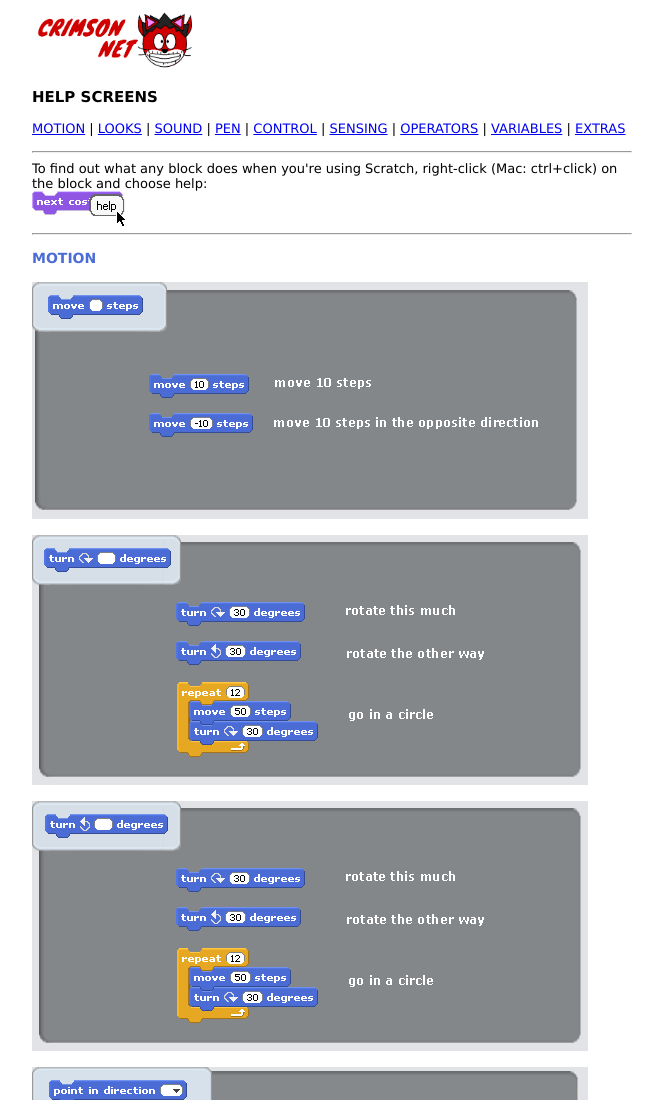
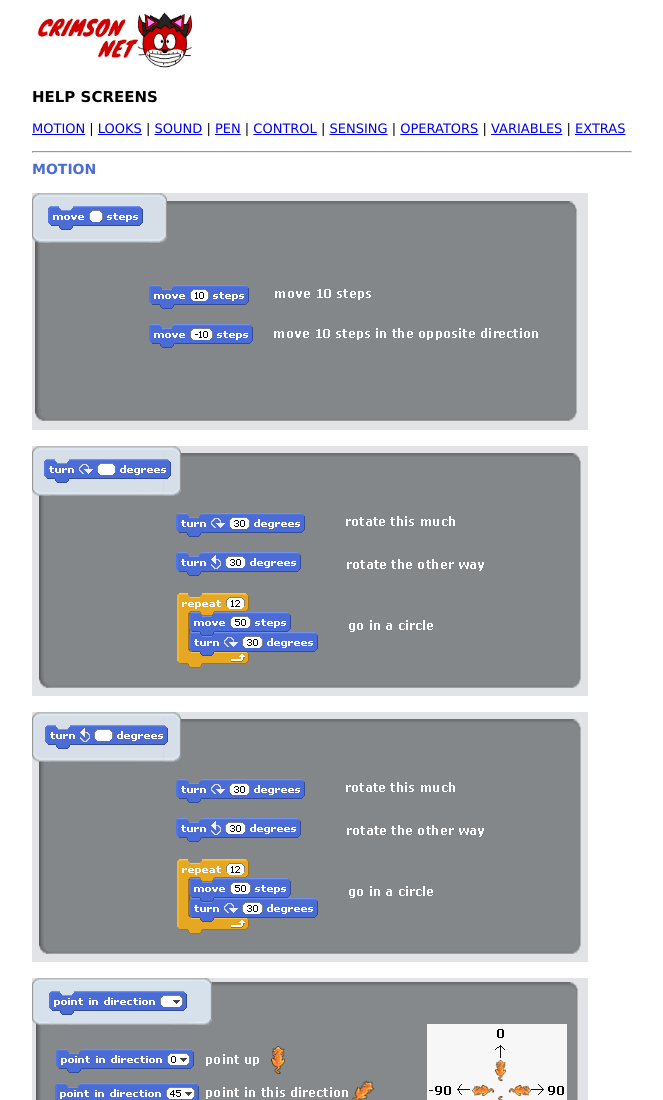
Before and after one commit to LTV2008/CrimsonNet-Scratch-1.4-with-Mesh, a plain HTML site: page allscreens.html in a window 1280 px wide. Shown: the top 1100 px of the page, without its empty margins (308-971 px from the left). Drawn offline with Linux system fonts and the light colour scheme.

Commit message:
help screen update

```diff
--- a/allscreens.html
+++ b/allscreens.html
@@ -11,7 +11,6 @@
 <div id="page-title">HELP SCREENS</div>
 <div id="links"><a href="#motion">MOTION</a> | <a href="#looks">LOOKS</a> | <a href="#sound">SOUND</a> | <a href="#pen">PEN</a> | <a href="#control">CONTROL</a> | <a href="#sensing">SENSING</a> | <a href="#operators">OPERATORS</a> | <a href="#variables">VARIABLES</a> | <a href="#extras">EXTRAS</a> </div>
 <hr>
-<div id="links">To find out what any block does when you're using Scratch, right-click (Mac: ctrl+click) on the block and choose help:</br><img src="https://github.com/LTV2008/CrimsonNet-Scratch-1.4-with-Mesh/blob/main/HelpScr_Media/images/help-menu.gif?raw=true"><hr></p></div>
 <div class="title"><font color="#4A6CD4">MOTION<a name="motion"></a></div>
 <p><img src="https://raw.githubusercontent.com/LTV2008/CrimsonNet-Scratch-1.4-with-Mesh/main/HelpScr_Media/forward_.gif" width="556"></p>
 <p><img src="https://raw.githubusercontent.com/LTV2008/CrimsonNet-Scratch-1.4-with-Mesh/main/HelpScr_Media/turnRight_.gif" width="556"></p>
```
